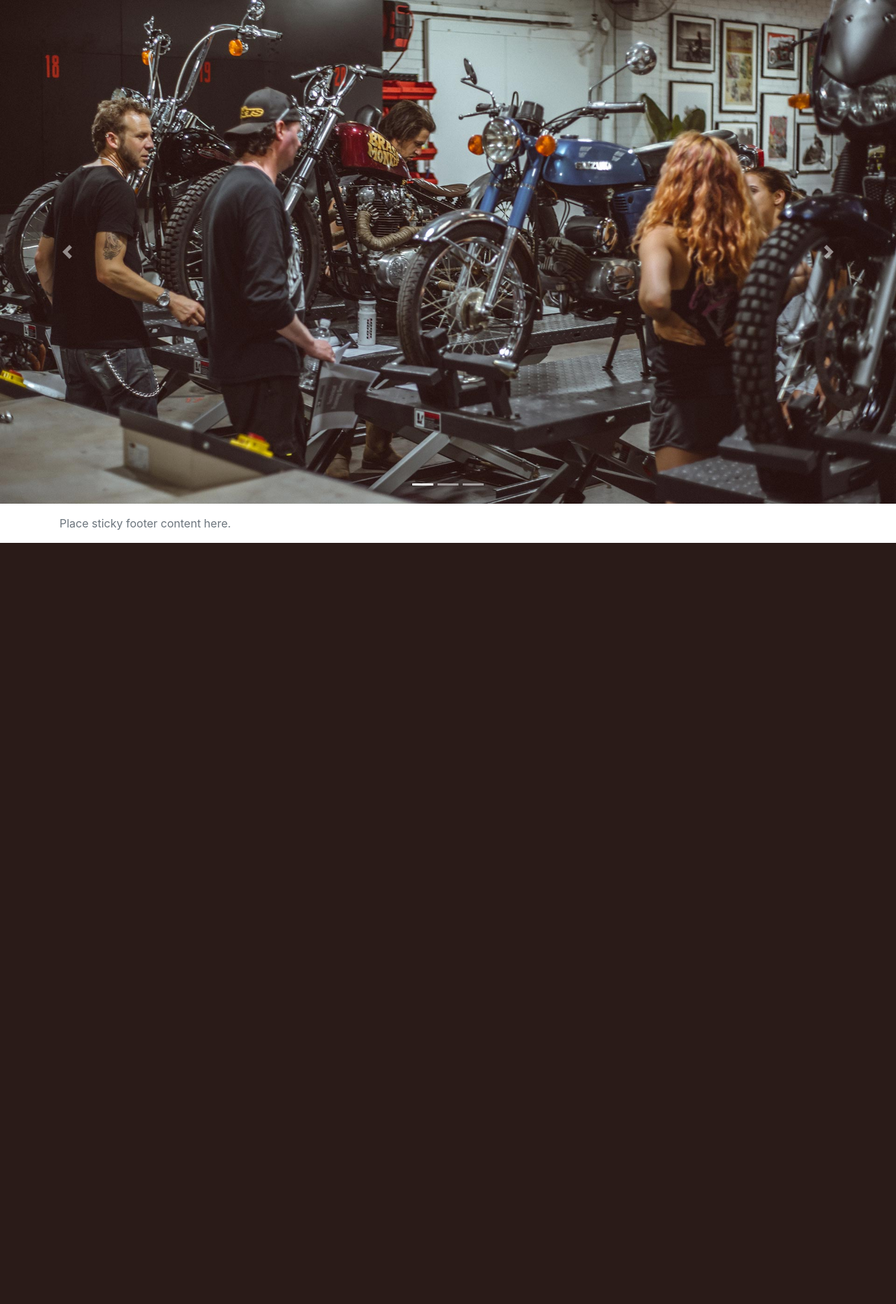
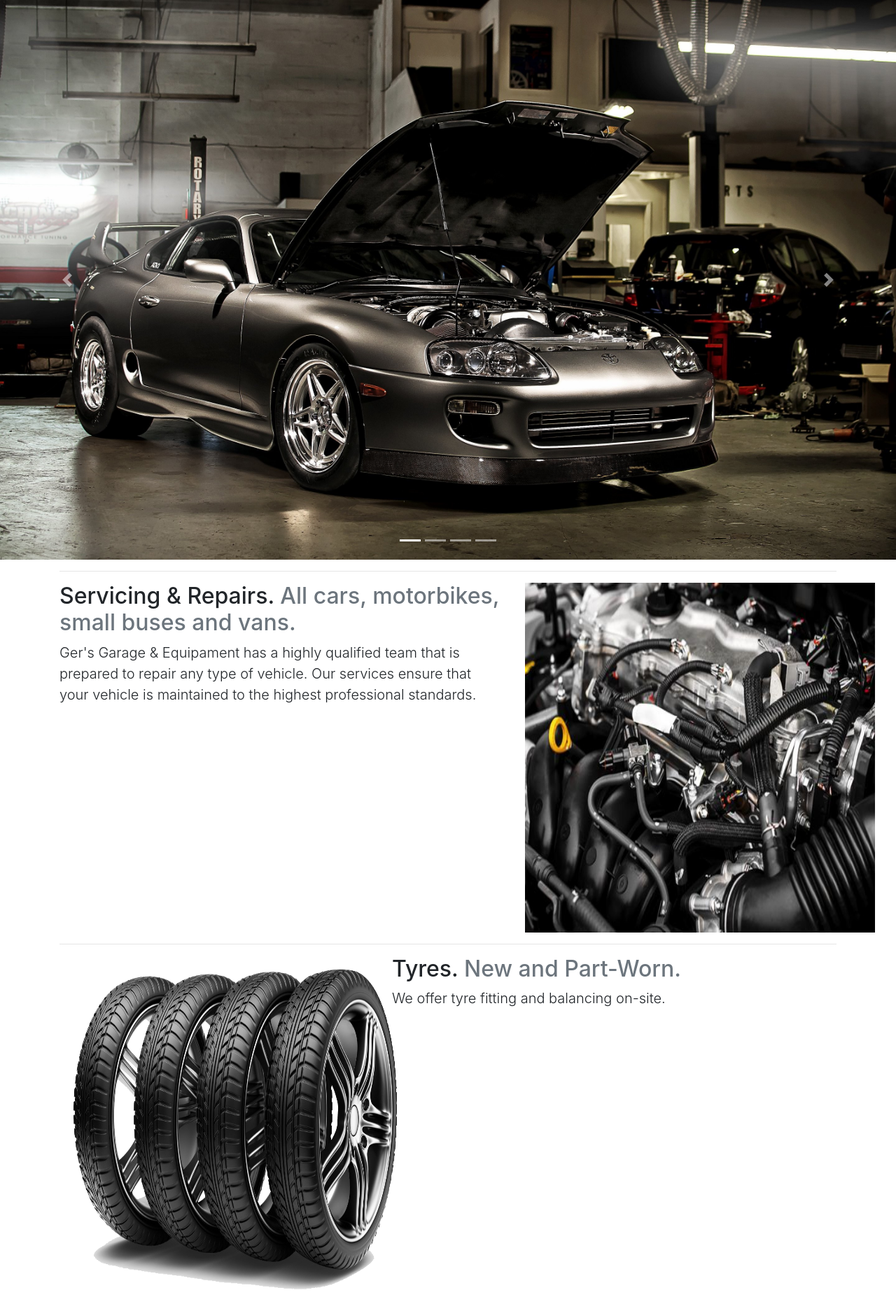
Before and after one commit to carolinannan/garage-project, a PHP site: page / in a window 1280 px wide. Shown: the part 56-1920 px from the top of the page at 70% size. Before the commit the page ends 832 px from the top, so only its background shows below. Run offline with PHP 8.4, Linux system fonts and the light colour scheme; some libraries are stand-ins or nearby versions.

Commit message:
HOME PAGE AND SERVICES

```diff
--- a/index.php
+++ b/index.php
@@ -8,16 +8,21 @@ include('header.php');
     <li data-target="#carouselExampleIndicators" data-slide-to="0" class="active"></li>
     <li data-target="#carouselExampleIndicators" data-slide-to="1"></li>
     <li data-target="#carouselExampleIndicators" data-slide-to="2"></li>
+    <li data-target="#carouselExampleIndicators" data-slide-to="3"></li>
   </ol>
   <div class="carousel-inner">
     <div class="carousel-item active">
+
+      <img src="assets/img/slide2.jpg" class="d-block w-100" alt="...">
+    </div>
+    <div class="carousel-item">
       <img src="assets/img/slide1.jpg" class="d-block w-100" alt="...">
     </div>
     <div class="carousel-item">
-      <img src="assets/img/car2.jpg" class="d-block w-100" alt="...">
+      <img src="assets/img/slide3.jpg" class="d-block w-100" alt="...">
     </div>
     <div class="carousel-item">
-      <img src="assets/img/car3.jpg" class="d-block w-100" alt="...">
+      <img src="assets/img/slide4.jpg" class="d-block w-100" alt="...">
     </div>
   </div>
   <a class="carousel-control-prev" href="#carouselExampleIndicators" role="button" data-slide="prev">
@@ -30,6 +35,112 @@ include('header.php');
   </a>
 </div>
 
+  <!-- Wrap the rest of the page in another container to center all the content. -->
+
+  <div class="container marketing">
+
+
+
+
+    <!-- START THE FEATURETTES -->
+
+    <hr class="featurette-divider">
+
+    <div class="row featurette">
+      <div class="col-md-7">
+        <h2 class="featurette-heading">Servicing & Repairs. <span class="text-muted">All cars, motorbikes, small buses and vans.</span></h2>
+        <p class="lead">Ger's Garage & Equipament has a highly qualified team that is prepared to repair any type of vehicle.
+                    Our services ensure that your vehicle is maintained to the highest professional standards.</p>
+      </div>
+      <div class="col-md-5">
+        <img src="assets/img/photo1.jpg" width="500" height="500" xmlns="http://www.w3.org/2000/svg" preserveAspectRatio="xMidYMid slice" focusable="false" role="img" aria-label="Placeholder: 500x500"><title>Placeholder</title><rect width="100%" height="100%" fill="#eee"/><text x="50%" y="50%" fill="#aaa" dy=".3em"></text></svg>
+      </div>
+    </div>
+
+    <hr class="featurette-divider">
+
+    <div class="row featurette">
+      <div class="col-md-7 order-md-2">
+        <h2 class="featurette-heading">Tyres. <span class="text-muted">New and Part-Worn.</span></h2>
+        <p class="lead">We offer tyre fitting and balancing on-site.</p>
+      </div>
+      <div class="col-md-5 order-md-1">
+        <img src="assets/img/photo2.jpg" width="500" height="500" xmlns="http://www.w3.org/2000/svg" preserveAspectRatio="xMidYMid slice" focusable="false" role="img" aria-label="Placeholder: 500x500"><title>Placeholder</title><rect width="100%" height="100%" fill="#eee"/><text x="50%" y="50%" fill="#aaa" dy=".3em"></text></svg>
+      </div>
+    </div>
+
+    <hr class="featurette-divider">
+
+    <div class="row featurette">
+      <div class="col-md-7">
+        <h2 class="featurette-heading">High Standard Equipment. <span class="text-muted">Car under warranty servicing.</span></h2>
+        <p class="lead">Our mechanics are available to service vehicles that are under warranty, we only use genuine parts and can offer our customers VAT certificate.</p>
+      </div>
+      <div class="col-md-5">
+        <img src="assets/img/photo3.jpg" width="500" height="500" xmlns="http://www.w3.org/2000/svg" preserveAspectRatio="xMidYMid slice" focusable="false" role="img" aria-label="Placeholder: 500x500"><title>Placeholder</title><rect width="100%" height="100%" fill="#eee"/><text x="50%" y="50%" fill="#aaa" dy=".3em"></text></svg>
+      </div>
+    </div>
+
+    <hr class="featurette-divider">
+
+    <!-- /END THE FEATURETTES -->
+
+  </div><!-- /.container -->
+
+  <div class="pricing-header px-3 py-3 pt-md-5 pb-md-4 mx-auto text-center">
+  <h1 class="display-4">Our Prices</h1>
+  <p class="lead">Good Service. Good Price!</div>
+
+<div class="container">
+  <div class="card-deck mb-3 text-center">
+    <div class="card mb-4 shadow-sm">
+      <div class="card-header">
+        <h4 class="my-0 font-weight-normal">Repair Service</h4>
+      </div>
+      <div class="card-body">
+        <h1 class="card-title pricing-card-title">€100 </small></h1>
+        <ul class="list-unstyled mt-3 mb-4">
+          <li>✓ Repair services from €100</li>
+          <li>✓ Repairs carried out on all vehicle types</li>
+          <li></li>
+          <li></li>
+        </ul>
+        <!-- <li><a href="register.php" class="text-white">Register</a></li> -->
+        <a href="register.php"> <button type="button" class="btn btn-lg btn-block btn-outline-primary"> Sign up for free</button> </a>
+      </div>
+    </div>
+    <div class="card mb-4 shadow-sm">
+      <div class="card-header">
+        <h4 class="my-0 font-weight-normal">Anual Service</h4>
+      </div>
+      <div class="card-body">
+        <h1 class="card-title pricing-card-title">€150 </small></h1>
+        <ul class="list-unstyled mt-3 mb-4">
+          <li>✓ Recommended every 12,000 miles</li>
+          <li>✓ Or 12 months</li>
+          <li></li>
+          <li></li>
+        </ul>
+        <a href="register.php"><button type="button" class="btn btn-lg btn-block btn-primary">Get started</button> </a>
+      </div>
+    </div>
+    <div class="card mb-4 shadow-sm">
+      <div class="card-header">
+        <h4 class="my-0 font-weight-normal">Major Repair Service</h4>
+      </div>
+      <div class="card-body">
+        <h1 class="card-title pricing-card-title">€300 </small></h1>
+        <ul class="list-unstyled mt-3 mb-4">
+          <li>✓ Services from €300  </li>
+          <li>✓ Repairs carried out on all vehicle types</li>
+          <li>✓ Servicing and repair to all other manufacturers</li>
+          <li></li>
+        </ul>
+        <a href="services.php"><button type="button" class="btn btn-lg btn-block btn-primary">See more</button> </a>
+      </div>
+    </div>
+  </div>
+
 <?php
 include('footer.php');
 ?>
```
Also changed, not shown: services.php (added, +46 -0 lines), assets/css/custom.css (line endings or trailing spaces), assets/img/photo1.jpg (added), assets/img/photo2.jpg (added), assets/img/photo3.jpg (added), 2 other files.
